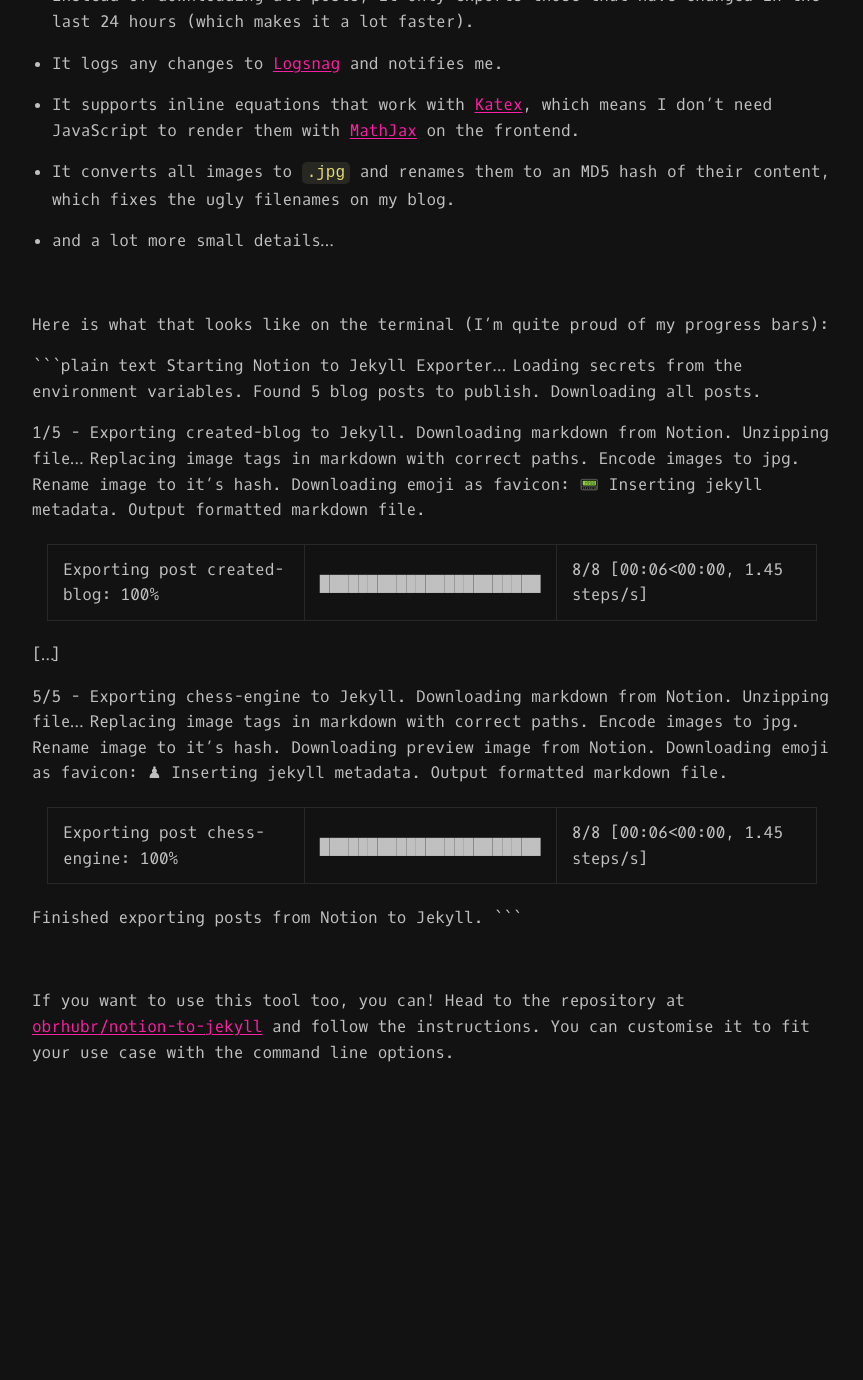
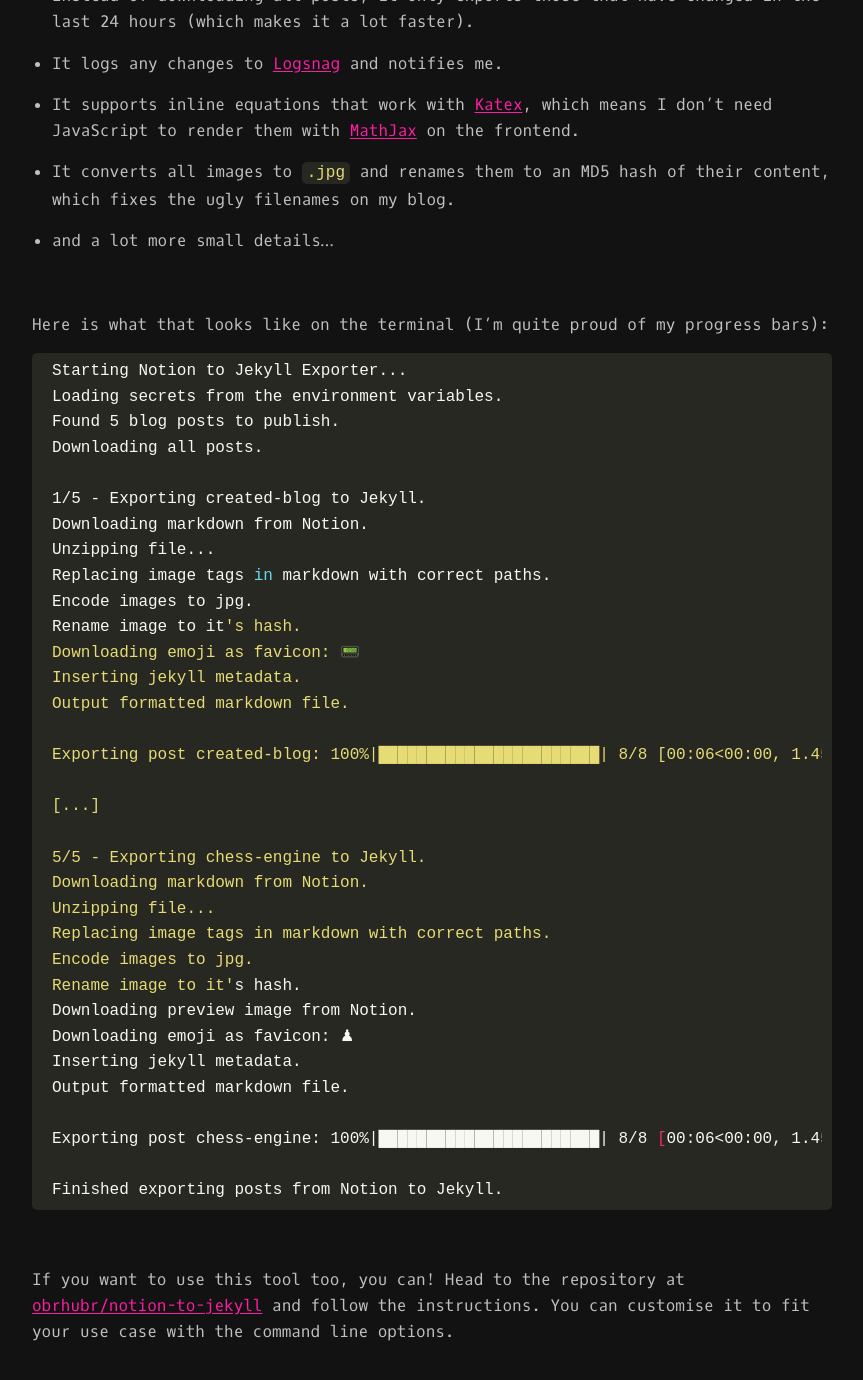
Before and after one commit to obrhubr/obrhubr.github.io, a Jekyll site: the page built from _posts/2024-07-18-notion-to-jekyll.md, in a window 1280 px wide and 1400 px high, scrolled down 649 px. Shown: the top 1380 px of the window, without its empty margins (208-1071 px from the left). Built offline with Jekyll 4.4.1, drawn with Linux system fonts in a browser that asks for light colours; before the commit the page ends 1770 px from its top, so only the background shows below that.

Commit message:
Automated update to blog posts

````diff
--- a/_posts/2024-07-18-notion-to-jekyll.md
+++ b/_posts/2024-07-18-notion-to-jekyll.md
@@ -37,7 +37,7 @@ It still fundamentally works the same, but it’s a ✨python package✨ now. Ho
 Here is what that looks like on the terminal (I’m quite proud of my progress bars):
 
 
-```plain text
+```bash
 Starting Notion to Jekyll Exporter...
 Loading secrets from the environment variables.
 Found 5 blog posts to publish.
````
Also changed, not shown: _posts/2023-12-26-skiing-ai.md (+1 -1 lines), _posts/2024-05-26-nyt-connections.md (+1 -1 lines).
